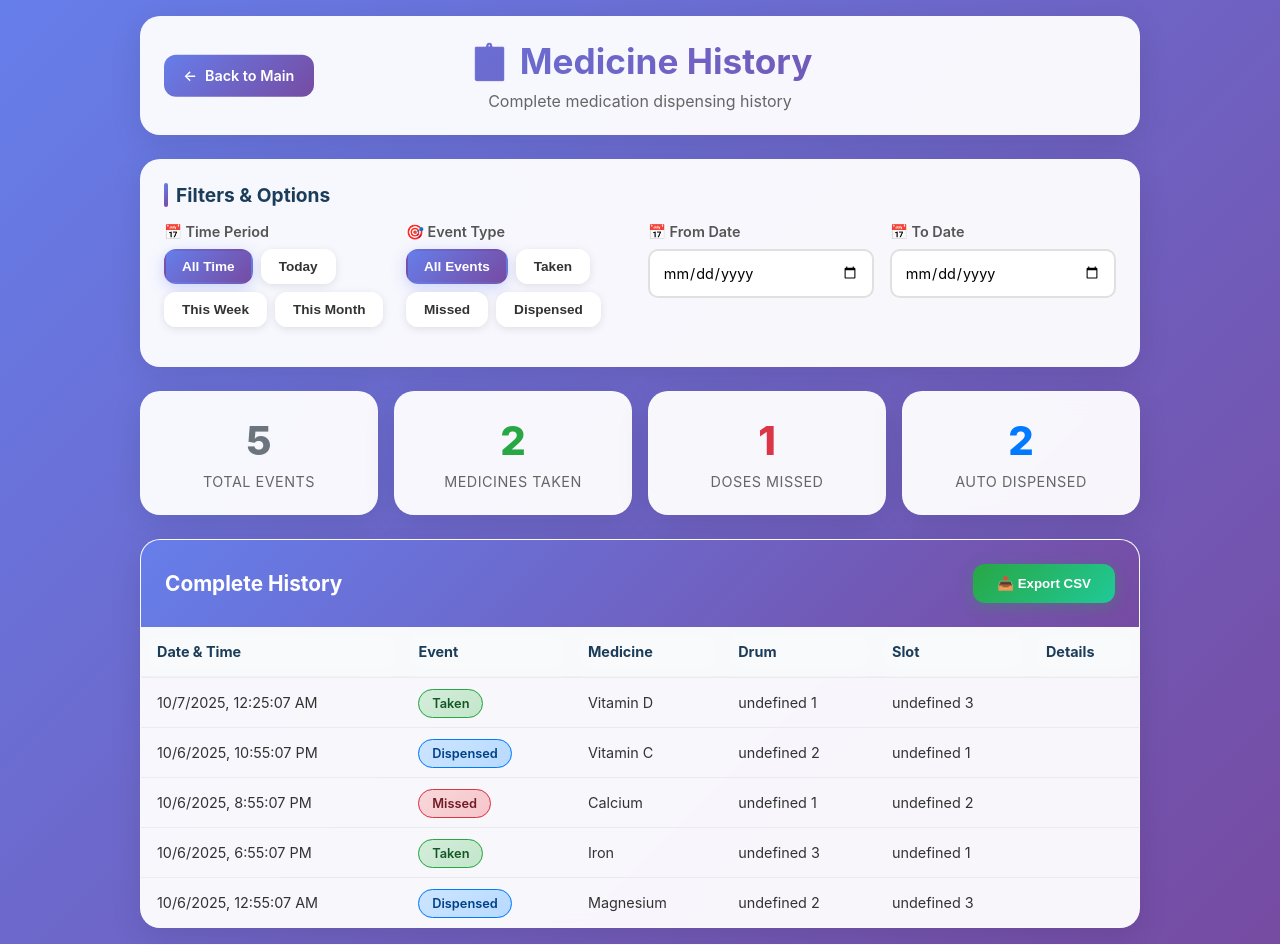
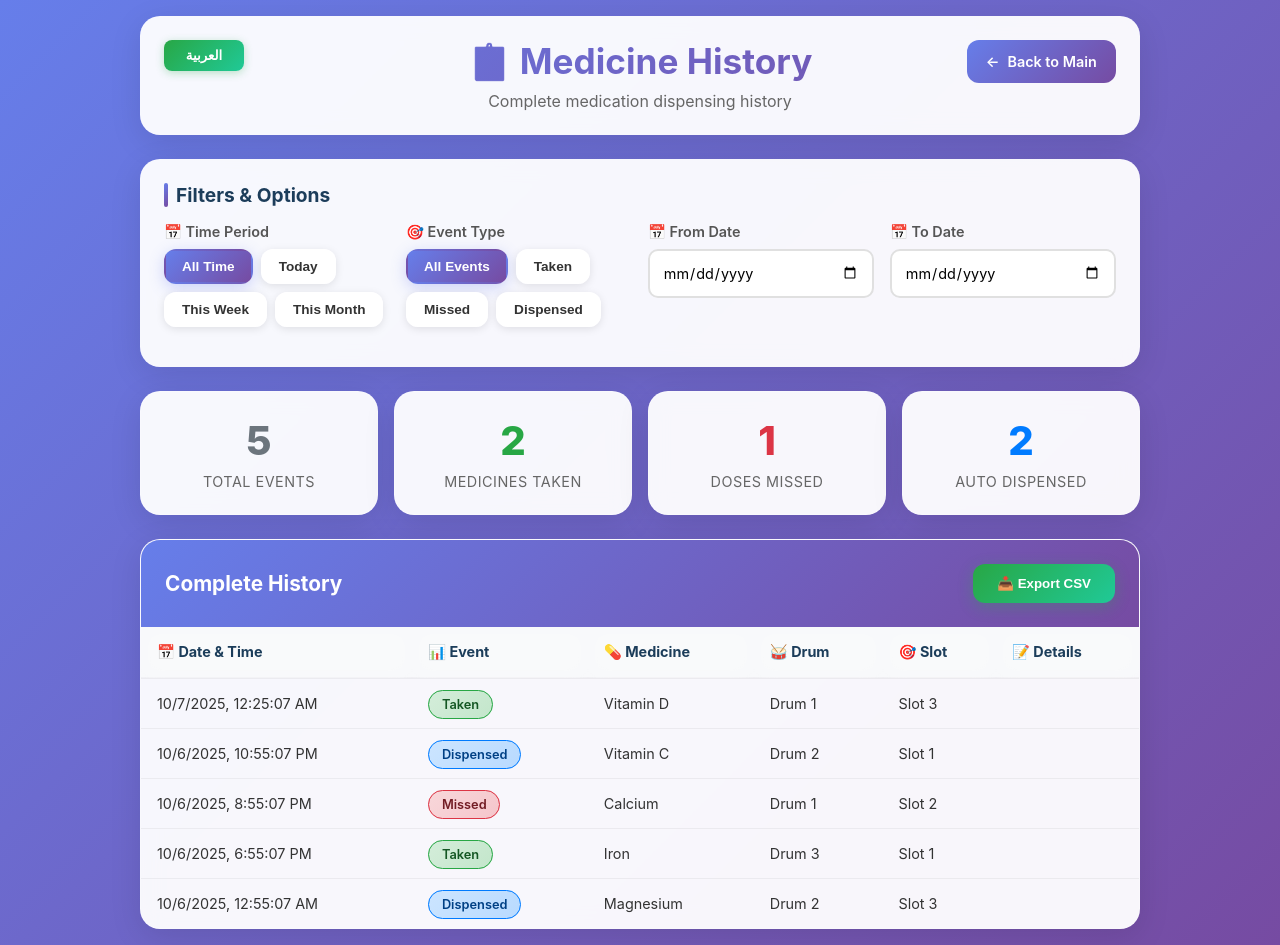
Before and after one commit to mabdulrafea101/medication, a plain HTML site: page data/history.html in a window 1280 px wide. Drawn offline with Linux system fonts and the light colour scheme; no server answers.

Commit message:
finalized everything

```diff
--- a/data/history.html
+++ b/data/history.html
@@ -13,9 +13,8 @@
 
     .back-button {
       position: absolute;
-      left: 1.5rem;
-      top: 50%;
-      transform: translateY(-50%);
+      right: 1.5rem;
+      top: 1.5rem;
       background: linear-gradient(135deg, #667eea, #764ba2);
       color: white;
       border: none;
@@ -33,11 +32,43 @@
 
     .back-button:hover {
       box-shadow: 0 4px 15px rgba(102, 126, 234, 0.3);
-      transform: translateY(-50%) translateY(-2px);
+      transform: translateY(-2px);
     }
 
     /* RTL adjustments */
     body.rtl .back-button {
+      right: auto;
+      left: 1.5rem;
+    }
+
+    #langToggleBtn {
+      position: absolute;
+      top: 1.5rem;
+      left: 1.5rem;
+      background: linear-gradient(135deg, #28a745, #20c997);
+      color: white;
+      border: none;
+      padding: 0.5rem 1rem;
+      border-radius: 8px;
+      cursor: pointer;
+      font-weight: 600;
+      width: auto;
+      min-width: 80px;
+      max-width: 120px;
+      white-space: nowrap;
+      overflow: hidden;
+      text-overflow: ellipsis;
+      z-index: 10;
+      transition: all 0.3s ease;
+      box-shadow: 0 2px 8px rgba(40, 167, 69, 0.3);
+    }
+
+    #langToggleBtn:hover {
+      transform: translateY(-2px);
+      box-shadow: 0 4px 12px rgba(40, 167, 69, 0.4);
+    }
+
+    body.rtl #langToggleBtn {
       left: auto;
       right: 1.5rem;
     }
@@ -432,6 +463,7 @@
         <span>←</span>
         <span data-i18n="history.backToMain">Back to Main</span>
       </a>
+      <button id="langToggleBtn" onclick="toggleLanguage()" title="Switch language">العربية</button>
       <h1><span data-i18n="history.title">📋 Medicine History</span></h1>
       <div class="subtitle"><span data-i18n="history.subtitle">Complete medication dispensing history</span></div>
     </div>
--- a/data/script.js
+++ b/data/script.js
@@ -866,6 +866,9 @@ const i18n = {
       warningIcon: "⚠️"
     },
     history: {
+      title: "📋 Medicine History",
+      subtitle: "Complete medication dispensing history",
+      backToMain: "Back to Main",
       error: {
         loadFailedTitle: "Could not load history",
         loadFailedSubtitle: "Failed to connect to the dispenser. Please check the connection.",
@@ -879,21 +882,41 @@ const i18n = {
         subtitle: "History will appear here once the dispenser starts operating.",
         noMatch: "No records match your filters"
       },
-      table: {
-        headers: {
-          datetime: "Date & Time",
-          event: "Event",
-          medicine: "Medicine",
-          drum: "Drum",
-          slot: "Slot",
-          details: "Details"
-        }
-      },
       filters: {
+        title: "Filters & Options",
+        timePeriod: "📅 Time Period",
+        eventType: "🎯 Event Type",
+        fromDate: "📅 From Date",
+        toDate: "📅 To Date",
         buttons: {
+          allTime: "All Time",
+          today: "Today",
+          week: "This Week",
+          month: "This Month",
+          allEvents: "All Events",
           taken: "Taken",
           missed: "Missed",
           dispensed: "Dispensed"
+        }
+      },
+      stats: {
+        totalEvents: "Total Events",
+        medicinesTaken: "Medicines Taken",
+        dosesMissed: "Doses Missed",
+        autoDispensed: "Auto Dispensed"
+      },
+      table: {
+        title: "Complete History",
+        exportCsv: "📥 Export CSV",
+        drumPrefix: "Drum",
+        slotPrefix: "Slot",
+        headers: {
+          datetime: "📅 Date & Time",
+          event: "📊 Event",
+          medicine: "💊 Medicine",
+          drum: "🥁 Drum",
+          slot: "🎯 Slot",
+          details: "📝 Details"
         }
       }
     }
@@ -1023,6 +1046,9 @@ const i18n = {
       warningIcon: "⚠️"
     },
     history: {
+      title: "📋 سجل الأدوية",
+      subtitle: "سجل صرف الأدوية الكامل",
+      backToMain: "العودة للرئيسية",
       error: {
         loadFailedTitle: "تعذر تحميل السجل",
         loadFailedSubtitle: "فشل الاتصال بجهاز الصرف. يرجى التحقق من الاتصال.",
@@ -1036,21 +1062,41 @@ const i18n = {
         subtitle: "سيظهر السجل هنا بمجرد بدء عمل جهاز الصرف.",
         noMatch: "لا توجد سجلات مطابقة لمرشحاتك"
       },
-      table: {
-        headers: {
-          datetime: "التاريخ والوقت",
-          event: "الحدث",
-          medicine: "الدواء",
-          drum: "الأسطوانة",
-          slot: "الفتحة",
-          details: "التفاصيل"
-        }
-      },
       filters: {
+        title: "المرشحات والخيارات",
+        timePeriod: "📅 الفترة الزمنية",
+        eventType: "🎯 نوع الحدث",
+        fromDate: "📅 من تاريخ",
+        toDate: "📅 إلى تاريخ",
         buttons: {
+          allTime: "كل الأوقات",
+          today: "اليوم",
+          week: "هذا الأسبوع",
+          month: "هذا الشهر",
+          allEvents: "كل الأحداث",
           taken: "تم تناوله",
           missed: "فائت",
           dispensed: "تم صرفه"
+        }
+      },
+      stats: {
+        totalEvents: "إجمالي الأحداث",
+        medicinesTaken: "الأدوية المتناولة",
+        dosesMissed: "الجرعات الفائتة",
+        autoDispensed: "الصرف التلقائي"
+      },
+      table: {
+        title: "السجل الكامل",
+        exportCsv: "📥 تصدير CSV",
+        drumPrefix: "الأسطوانة",
+        slotPrefix: "الفتحة",
+        headers: {
+          datetime: "📅 التاريخ والوقت",
+          event: "📊 الحدث",
+          medicine: "💊 الدواء",
+          drum: "🥁 الأسطوانة",
+          slot: "🎯 الفتحة",
+          details: "📝 التفاصيل"
         }
       }
     }
```
